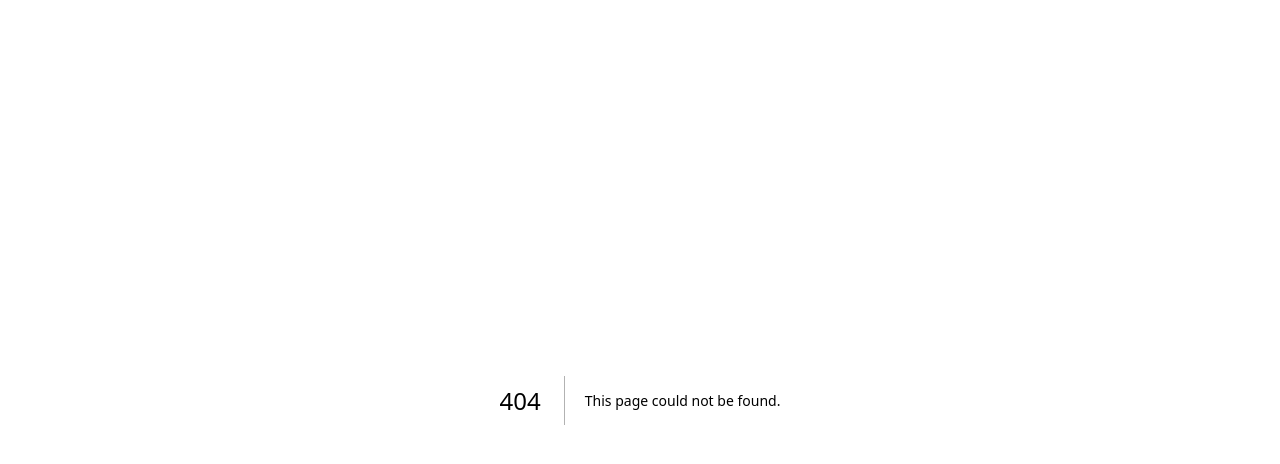
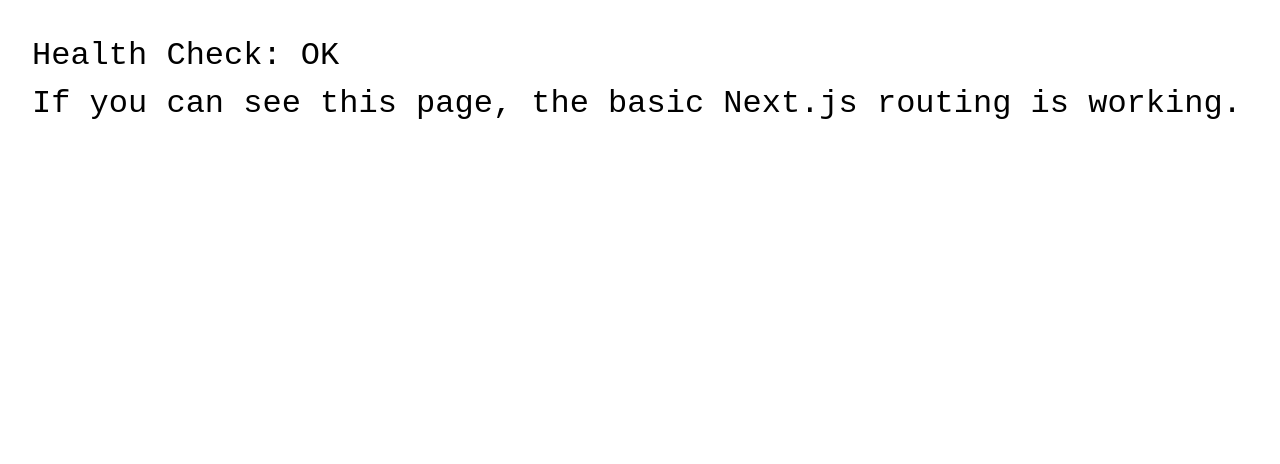
Before and after one commit to TAKA1040/voicecast, a Next.js app: page /health in a window 1280 px wide. Before the commit this address had no page. Shown: the top 464 px of the page. Built offline with nearby package versions, Linux system fonts and the light colour scheme.

Commit message:
debug: プロジェクト全体のルーティングを確認するためのテストページを追加

```diff
--- /dev/null
+++ b/app/health/page.tsx
@@ -0,0 +1,9 @@
+// app/health/page.tsx
+export default function HealthPage() {
+  return (
+    <div style={{ fontFamily: 'monospace', fontSize: '2rem', padding: '2rem' }}>
+      <h1>Health Check: OK</h1>
+      <p>If you can see this page, the basic Next.js routing is working.</p>
+    </div>
+  )
+}
```
